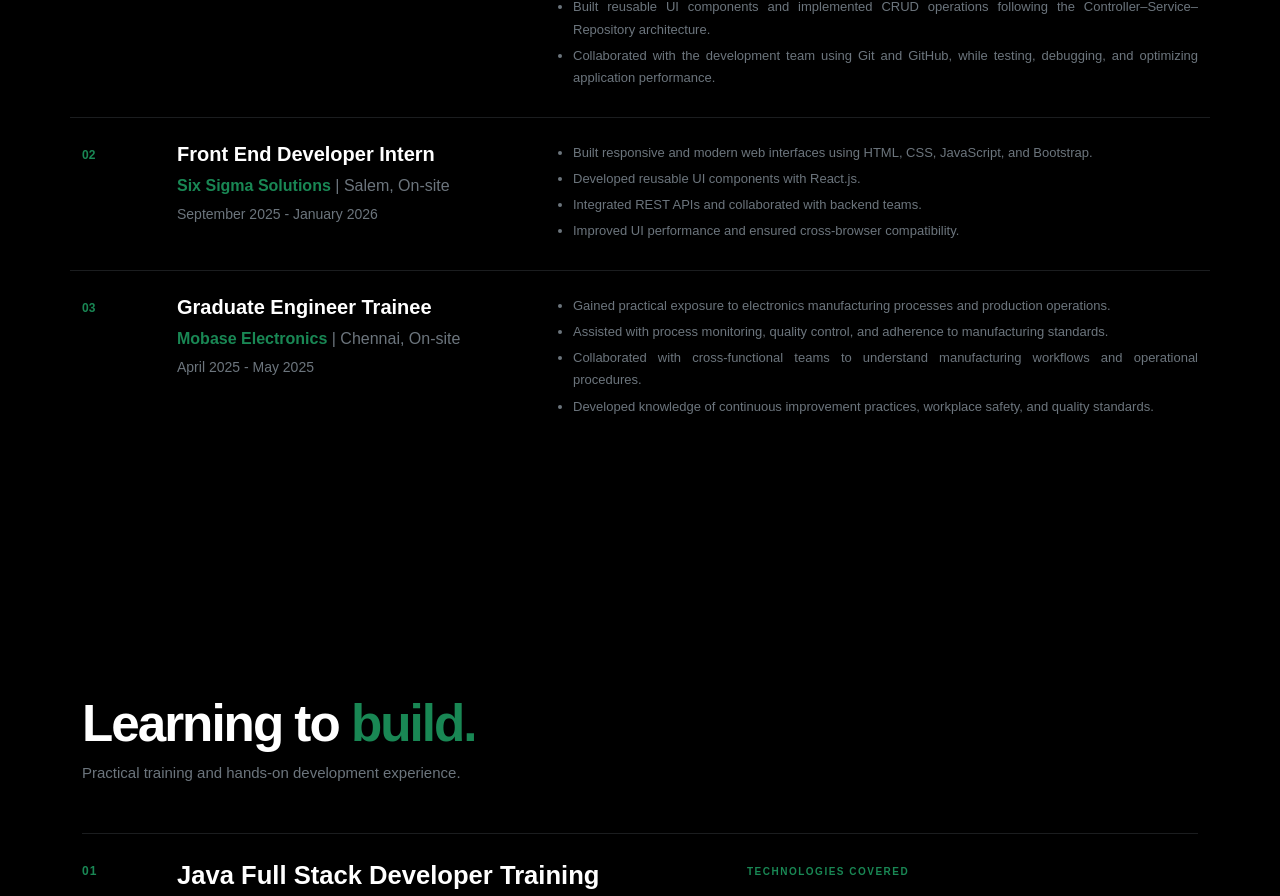
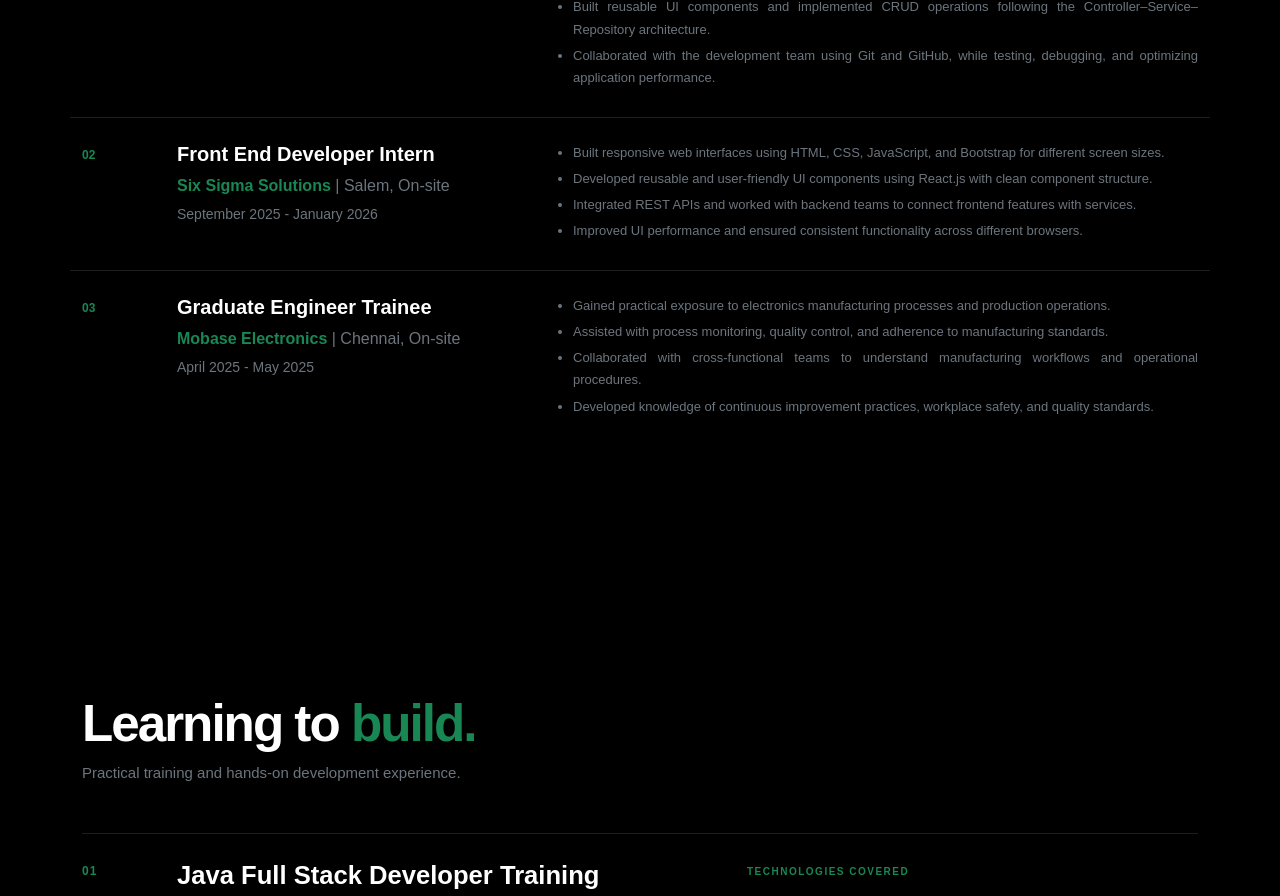
Before and after one commit to Kishore1803/Portfolio, a React (Vite) app: page / in a window 1280 px wide. Shown: the part 2617-3513 px from the top of the page. Built offline with nearby package versions, Linux system fonts and the light colour scheme.

Commit message:
Update the Projects

```diff
--- a/src/components/Experience.jsx
+++ b/src/components/Experience.jsx
@@ -21,13 +21,13 @@ const experiences = [
     location: "Salem, On-site",
     duration: "September 2025 - January 2026",
     points: [
-      "Built responsive and modern web interfaces using HTML, CSS, JavaScript, and Bootstrap.",
-      "Developed reusable UI components with React.js.",
-      "Integrated REST APIs and collaborated with backend teams.",
-      "Improved UI performance and ensured cross-browser compatibility.",
+      "Built responsive web interfaces using HTML, CSS, JavaScript, and Bootstrap for different screen sizes.",
+      "Developed reusable and user-friendly UI components using React.js with clean component structure.",
+      "Integrated REST APIs and worked with backend teams to connect frontend features with services.",
+      "Improved UI performance and ensured consistent functionality across different browsers.",
     ],
   },
-    {
+  {
     number: "03",
     role: "Graduate Engineer Trainee",
     company: "Mobase Electronics",
@@ -80,7 +80,6 @@ function Experience() {
               viewport={{ once: true, amount: 0.15 }}
               transition={{ duration: 0.6, delay: index * 0.1 }}
             >
-
               <div className="col-lg-1 mb-3 mb-lg-0">
                 <span
                   className="text-success fw-semibold"
@@ -110,7 +109,11 @@ function Experience() {
               <div className="col-lg-7">
                 <ul
                   className="ps-3 mb-0 text-secondary"
-                  style={{ fontSize: "13px", lineHeight: "1.7", textAlign: "justify" }}
+                  style={{
+                    fontSize: "13px",
+                    lineHeight: "1.7",
+                    textAlign: "justify",
+                  }}
                 >
                   {experience.points.map((point, pointIndex) => (
                     <li key={pointIndex} className="mb-1">
```
